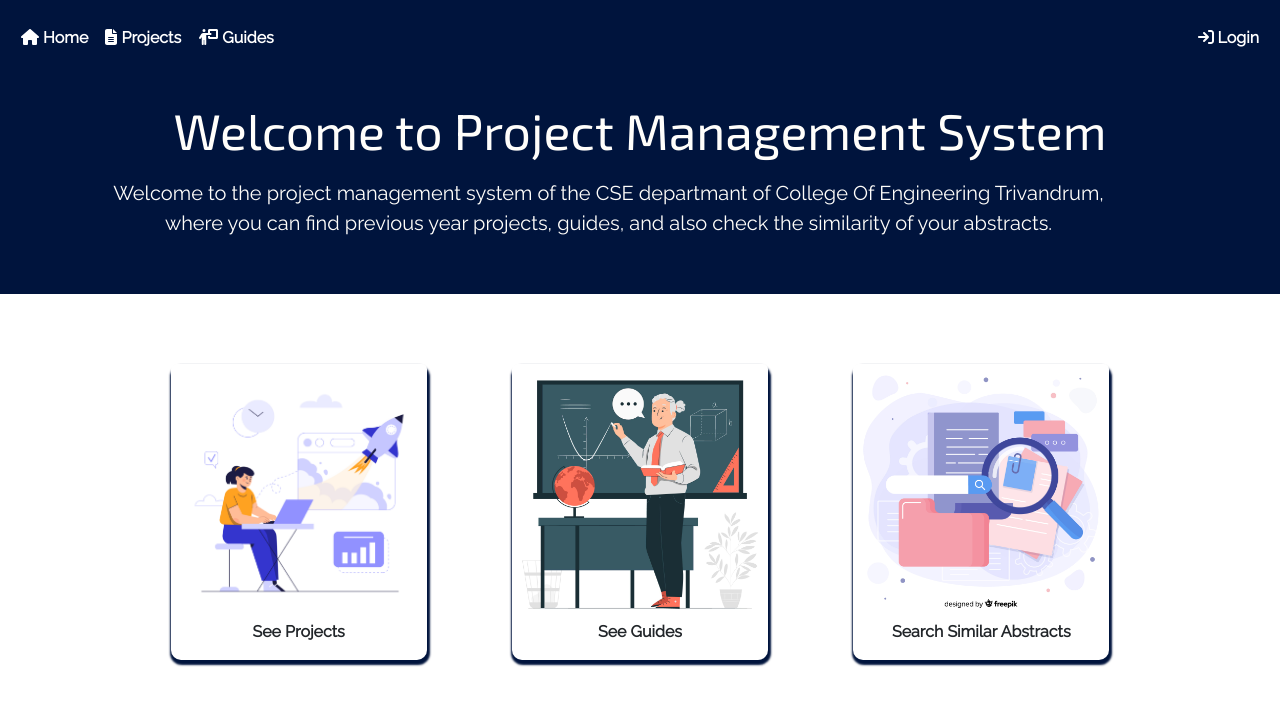
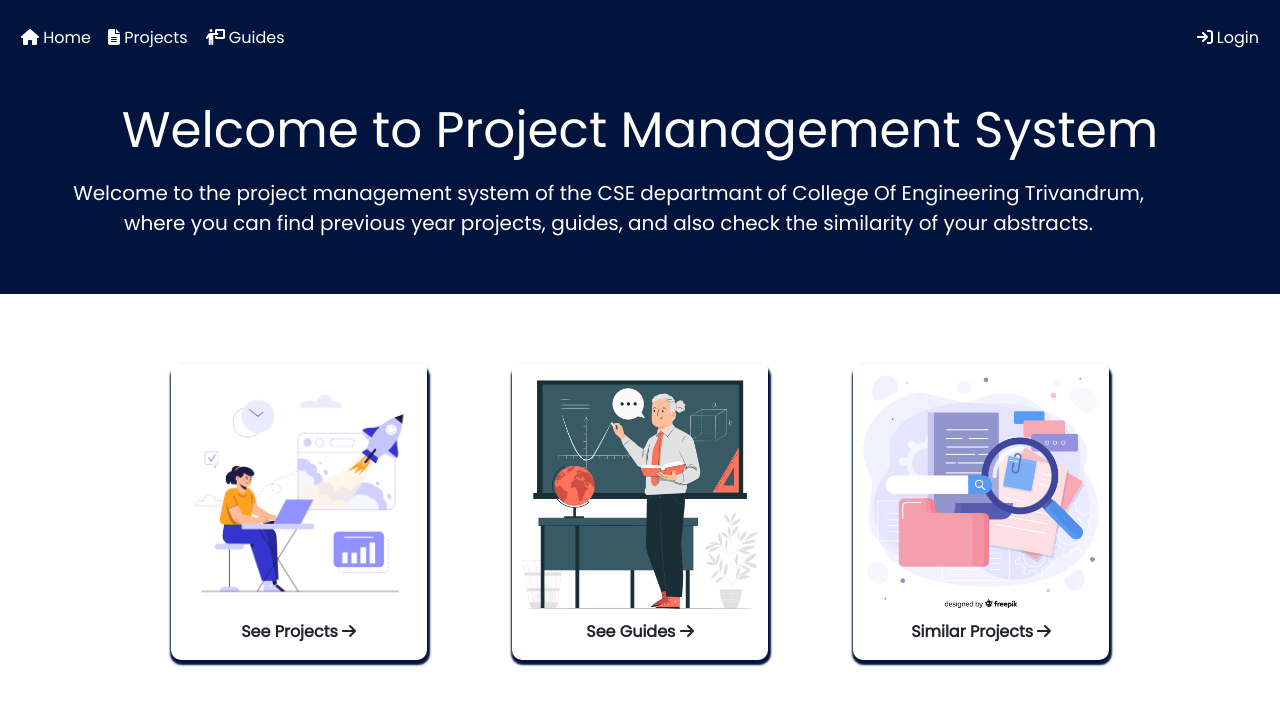
Before and after one commit to Investment-Analysis-Project/mini-project-project-manager-cet, a React (Create React App) app in the folder client/: page / in a window 1280 px wide. Shown: the top 706 px of the page. Built offline with nearby package versions, Linux system fonts and the light colour scheme.

Commit message:
Font Changed

```diff
--- a/client/src/components/navbar/navbar.css
+++ b/client/src/components/navbar/navbar.css
@@ -1,10 +1,8 @@
 *{
-    font-family: 'Raleway', sans-serif;
+    font-family: 'Poppins', sans-serif;
 }
 
 .navbar{
-    /* background: rgb(21, 21, 143); */
-    /* background-image: linear-gradient(180deg,#15158F,#4D53B3); */
     background-color: #00143d;
     height: 70px;
     display: flex;
@@ -27,7 +25,7 @@
     border-radius: 5px;
     background: transparent;
     color: #fff;
-    font-weight: 600;
+    font-weight: 550;
     font-size: medium;
     outline: none;
     padding: 5px;
@@ -35,7 +33,7 @@
 }
 
 .navbut:active {
-    box-shadow: 0px 0px 1px 2px aliceblue;
+    box-shadow: 1px 1px 1px 1px aliceblue;
     outline: none;
 }
 
--- a/client/src/pages/home/Home.jsx
+++ b/client/src/pages/home/Home.jsx
@@ -5,6 +5,8 @@ import { useNavigate } from 'react-router-dom';
 import img1 from './img1.jpg';
 import img2 from './img2.jpg';
 import img3 from './img3.jpg';
+import { FontAwesomeIcon } from '@fortawesome/react-fontawesome';
+import { faArrowRight } from '@fortawesome/free-solid-svg-icons';
 
 const Home = () => {
     const navigate = useNavigate();
@@ -29,17 +31,17 @@ const Home = () => {
                 <div className='homemenu'>
                     <div className='homeitem' onClick={()=>navigate('/projects')}>
                         <img src={img1} alt="" />
-                        <p>See Projects</p>
+                        <p>See Projects <FontAwesomeIcon icon={faArrowRight}/></p>
                     </div>
 
                     <div className='homeitem' onClick={()=>navigate('/guides')}>
                         <img src={img2} alt="" />
-                        <p>See Guides</p>
+                        <p>See Guides <FontAwesomeIcon icon={faArrowRight} /></p>
                     </div>
 
                     <div className='homeitem' onClick={()=>navigate('/abstractsimilarity')}>
                         <img src={img3} alt="" />
-                        <p>Search Similar Abstracts</p>
+                        <p>Similar Projects <FontAwesomeIcon icon={faArrowRight} /></p>
                     </div>
                 </div>
             </div>
--- a/client/src/pages/home/home.css
+++ b/client/src/pages/home/home.css
@@ -19,16 +19,15 @@
     text-align: center;
     color: #fffefb;
     padding-top: 20px;
-    font-family: 'Exo 2',sans-serif;
-    font-weight: 400;
+    /* font-family: 'Exo 2',sans-serif; */
     font-size: 50px;
 }
 
 .homeintro p{
-    font-family:'Raleway', sans-serif;
+    /* font-family:'Raleway', sans-serif; */
     color: #fffefb;
     width: 95%;
-    font-size: small;
+    font-weight: 500;
     font-size: 20px;
     padding: 10px;
     text-align: center;
```
